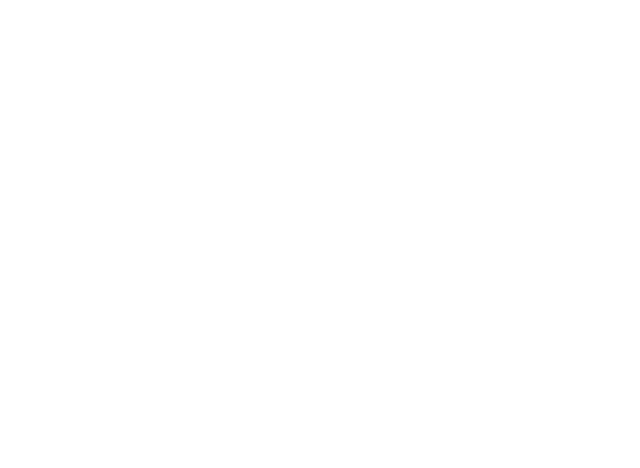
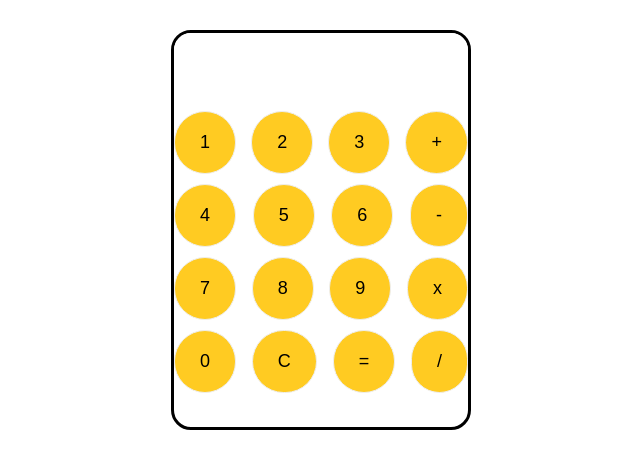
Before and after one commit to tomiwaoyewole69/odin-calculator-project, a plain HTML site: page index.html in a window 1280 px wide. Shown: the whole page, without its empty margins (319-959 px from the left). Drawn offline with Linux system fonts and the light colour scheme.

Commit message:
Added the calculator layout

```diff
--- a/index.html
+++ b/index.html
@@ -4,8 +4,32 @@
   <meta charset="UTF-8">
   <meta name="viewport" content="width=device-width, initial-scale=1.0">
   <title>Calculator</title>
+  <link rel="stylesheet" href="style.css">
 </head>
 <body>
-
+  <div class="container">
+    <div class="result-field">
+      <input type="text">
+    </div>
+    <div class="button-layout">
+      <button>1</button>
+      <button>2</button>
+      <button>3</button>
+      <button>+</button>
+      <button>4</button>
+      <button>5</button>
+      <button>6</button>
+      <button>-</button>
+      <button>7</button>
+      <button>8</button>
+      <button>9</button>
+      <button>x</button>
+      <button>0</button>
+      <button>C</button>
+      <button>=</button>
+      <button>/</button>
+    </div>
+  </div>
+  <script src="script.js"></script>
 </body>
 </html>
--- a/style.css
+++ b/style.css
@@ -0,0 +1,42 @@
+*{
+  margin: 0;
+  padding: 0;
+  box-sizing: border-box;
+}
+body{
+  display: flex;
+  justify-content: center;
+  margin-top: 30px;
+}
+.container{
+  height: 400px;
+  width: 300px;
+  border: 3px solid black;
+  border-radius: 20px;
+  overflow: hidden;
+}
+.result-field{
+  margin-bottom: 20px;
+}
+input[type=text]{
+  width: 100%;
+  padding: 20px 0;
+  border: none;
+  outline: none;
+  font-size: 16px;
+  text-align: right;
+}
+.button-layout{
+  display: flex;
+  flex-wrap: wrap;
+  gap: 10px;
+  justify-content: space-between;
+}
+.button-layout button{
+  padding: 20px 25px;
+  border: 1px solid #eee;
+  font-size: 18px;
+  border-radius: 35px;
+  background-color: rgb(255, 203, 34);
+  cursor: pointer;
+}
```
